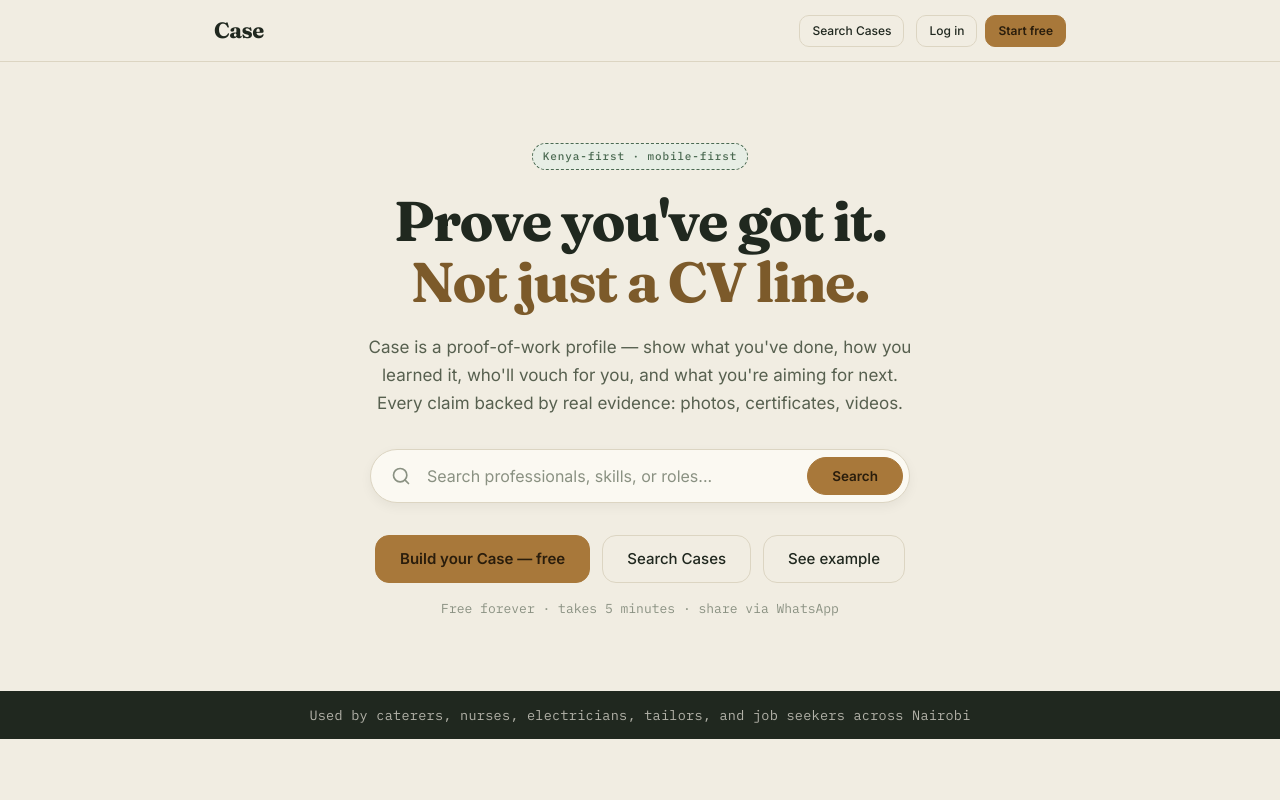
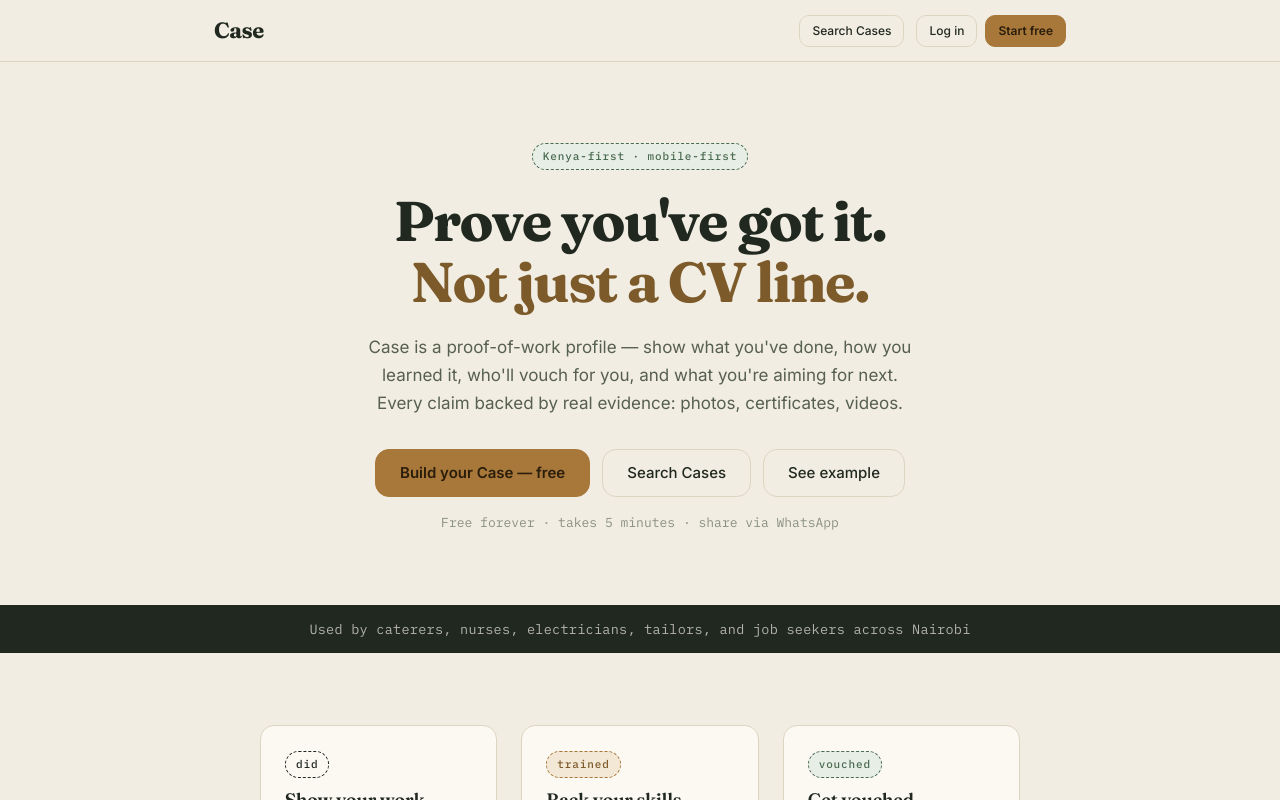
Before and after one commit to Michira-arch/case, a Next.js app: page / in a window 1280 px wide. Shown: the top 800 px of the page. Built offline with nearby package versions, Linux system fonts and the light colour scheme; no server answers.

Commit message:
Revert "feat: Add algorithmic charm pricing for 6-month plans and update Hero search bar"
This reverts commit d851e3e1f1213f768fd0a7718dc0a6705a21daa1.

```diff
--- a/app/page.module.css
+++ b/app/page.module.css
@@ -71,52 +71,6 @@
   line-height: 1.65;
   max-width: 52ch;
   margin: 0 auto 32px;
-}
-
-.heroSearchForm {
-  margin: 0 auto 32px;
-  max-width: 540px;
-}
-
-.heroSearchPill {
-  display: flex;
-  align-items: center;
-  background: var(--card, #ffffff);
-  border: 1px solid var(--line);
-  border-radius: 9999px;
-  padding: 6px 6px 6px 20px;
-  box-shadow: 0 4px 12px rgba(0, 0, 0, 0.05);
-  transition: box-shadow 0.2s var(--ease), border-color 0.2s var(--ease);
-}
-
-.heroSearchPill:focus-within {
-  border-color: var(--brass);
-  box-shadow: 0 6px 16px rgba(0, 0, 0, 0.08), 0 0 0 4px var(--brass-bg);
-}
-
-.heroSearchIcon {
-  color: var(--ink-muted);
-  flex-shrink: 0;
-}
-
-.heroSearchInput {
-  flex: 1;
-  border: none;
-  background: transparent;
-  padding: 10px 16px;
-  font-size: 16px;
-  color: var(--ink);
-  outline: none;
-  font-family: inherit;
-}
-
-.heroSearchInput::placeholder {
-  color: var(--ink-muted);
-}
-
-.heroSearchBtn {
-  border-radius: 9999px;
-  padding: 10px 24px;
 }
 
 .heroCtas {
--- a/app/page.tsx
+++ b/app/page.tsx
@@ -38,25 +38,6 @@ export default function LandingPage() {
             who'll vouch for you, and what you're aiming for next. Every claim backed by
             real evidence: photos, certificates, videos.
           </p>
-
-          <form action="/search" method="GET" className={styles.heroSearchForm}>
-            <div className={styles.heroSearchPill}>
-              <svg className={styles.heroSearchIcon} width="20" height="20" viewBox="0 0 24 24" fill="none" stroke="currentColor" strokeWidth="2" strokeLinecap="round" strokeLinejoin="round">
-                <circle cx="11" cy="11" r="8"></circle>
-                <line x1="21" y1="21" x2="16.65" y2="16.65"></line>
-              </svg>
-              <input
-                type="text"
-                name="q"
-                placeholder="Search professionals, skills, or roles..."
-                className={styles.heroSearchInput}
-              />
-              <button type="submit" className={`btn btn--brass ${styles.heroSearchBtn}`}>
-                Search
-              </button>
-            </div>
-          </form>
-
           <div className={styles.heroCtas}>
             <Link href="/signup" className="btn btn--brass btn--lg">
               Build your Case — free
--- a/lib/ppp-pricing.ts
+++ b/lib/ppp-pricing.ts
@@ -10,6 +10,7 @@ export interface PricingConfig {
   symbol: string
   exchangeRateToKes: number // Multiply local currency by this to get KES
   base12mLocal: number
+  base6mLocal: number
 }
 
 export const PPP_CONFIGS: Record<string, PricingConfig> = {
@@ -18,28 +19,32 @@ export const PPP_CONFIGS: Record<string, PricingConfig> = {
     currency: 'KES',
     symbol: 'KES',
     exchangeRateToKes: 1.0,
-    base12mLocal: 99,
+    base12mLocal: 100, // Manually annealed sweet spot
+    base6mLocal: 70,   // Manually annealed sweet spot
   },
   US: {
     countryCode: 'US',
     currency: 'USD',
     symbol: '$',
     exchangeRateToKes: 130.0,
-    base12mLocal: 19,
+    base12mLocal: 19.99,
+    base6mLocal: 10.99,
   },
   GB: {
     countryCode: 'GB',
     currency: 'GBP',
     symbol: '£',
     exchangeRateToKes: 165.0,
-    base12mLocal: 15,
+    base12mLocal: 15.99,
+    base6mLocal: 8.99,
   },
   EU: {
     countryCode: 'EU',
     currency: 'EUR',
     symbol: '€',
     exchangeRateToKes: 140.0,
-    base12mLocal: 17,
+    base12mLocal: 17.99,
+    base6mLocal: 9.99,
   },
   IN: {
     countryCode: 'IN',
@@ -47,6 +52,7 @@ export const PPP_CONFIGS: Record<string, PricingConfig> = {
     symbol: '₹',
     exchangeRateToKes: 1.55,
     base12mLocal: 499,
+    base6mLocal: 299,
   },
   NG: {
     countryCode: 'NG',
@@ -54,6 +60,7 @@ export const PPP_CONFIGS: Record<string, PricingConfig> = {
     symbol: '₦',
     exchangeRateToKes: 0.09,
     base12mLocal: 7999,
+    base6mLocal: 4499,
   },
   ZA: {
     countryCode: 'ZA',
@@ -61,20 +68,23 @@ export const PPP_CONFIGS: Record<string, PricingConfig> = {
     symbol: 'R',
     exchangeRateToKes: 7.0,
     base12mLocal: 149,
+    base6mLocal: 89,
   },
   UG: {
     countryCode: 'UG',
     currency: 'UGX',
     symbol: 'USh',
     exchangeRateToKes: 0.035,
-    base12mLocal: 3999,
+    base12mLocal: 3999,  // above 100 KES baseline floor
+    base6mLocal: 2999,   // above 100 KES baseline floor
   },
   TZ: {
     countryCode: 'TZ',
     currency: 'TZS',
     symbol: 'TSh',
     exchangeRateToKes: 0.05,
-    base12mLocal: 2999,
+    base12mLocal: 2999,  // above 100 KES baseline floor
+    base6mLocal: 1999,   // above 100 KES baseline floor
   },
   GH: {
     countryCode: 'GH',
@@ -82,6 +92,7 @@ export const PPP_CONFIGS: Record<string, PricingConfig> = {
     symbol: 'GH₵',
     exchangeRateToKes: 10.0,
     base12mLocal: 79,
+    base6mLocal: 49,
   },
 }
 
@@ -120,36 +131,6 @@ export interface CalculatedPrice {
 }
 
 /**
- * Calculate the 6-month price algorithmically with charm pricing applied.
- * Ensures the 6-month price is proportionally higher than the 12-month.
- */
-export function calculate6MonthPrice(base12m: number): number {
-  const half = base12m / 2
-
-  // For major currencies (USD, GBP, EUR)
-  if (base12m <= 30) {
-    return Math.floor(half) + 1.99
-  }
-
-  // Mid-tier currencies
-  if (base12m <= 150) {
-    if (base12m === 99) return 70 // Special case requested by user for KES
-    const premium = half * 1.3
-    return Math.ceil(premium / 10) * 10 - 1
-  }
-
-  // High-tier currencies
-  if (base12m <= 1000) {
-    const premium = half * 1.2
-    return Math.ceil(premium / 100) * 100 - 1
-  }
-
-  // Very high-tier currencies (NGN, UGX, TZS)
-  const premium = half * 1.15
-  return Math.ceil(premium / 100) * 100 - 1
-}
-
-/**
  * Calculate PPP pricing for the active plan
  */
 export function calculatePPPPricedPlan(
@@ -157,7 +138,7 @@ export function calculatePPPPricedPlan(
   countryCode: string
 ): CalculatedPrice {
   const config = PPP_CONFIGS[countryCode] || PPP_CONFIGS.US // Fallback to US/Global
-  const amountLocal = planPeriod === '12m' ? config.base12mLocal : calculate6MonthPrice(config.base12mLocal)
+  const amountLocal = planPeriod === '12m' ? config.base12mLocal : config.base6mLocal
 
   // Final KES value to be passed to payment gateway (since it accepts KES)
   const finalKes = amountLocal * config.exchangeRateToKes
```
